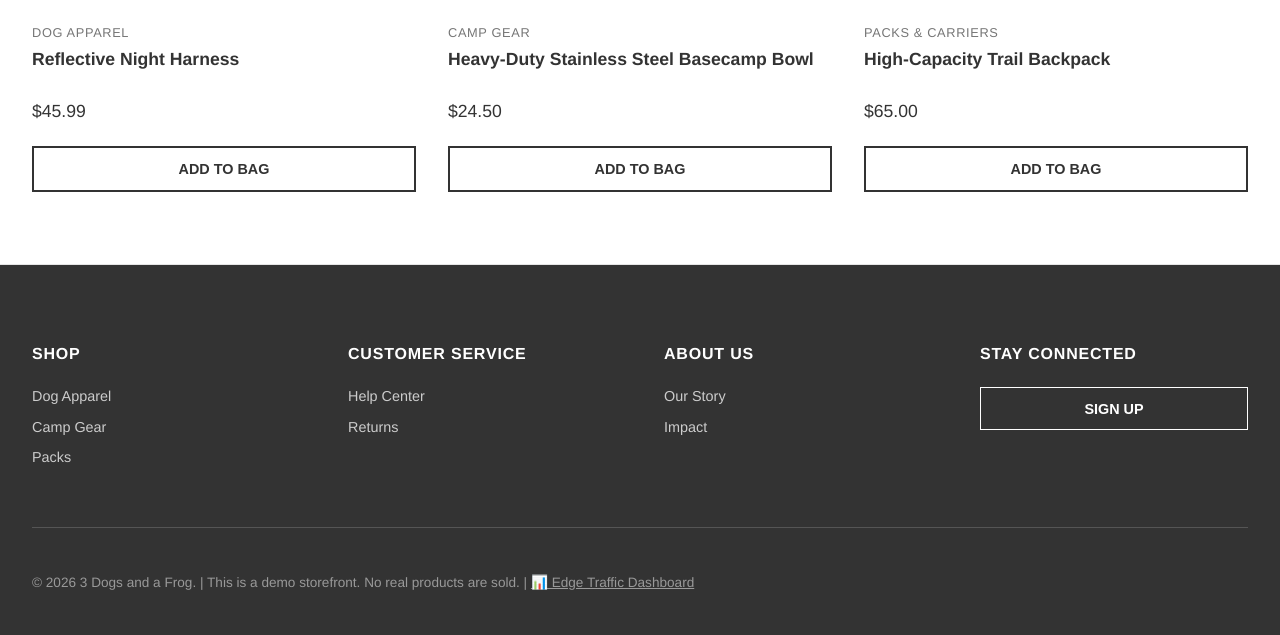
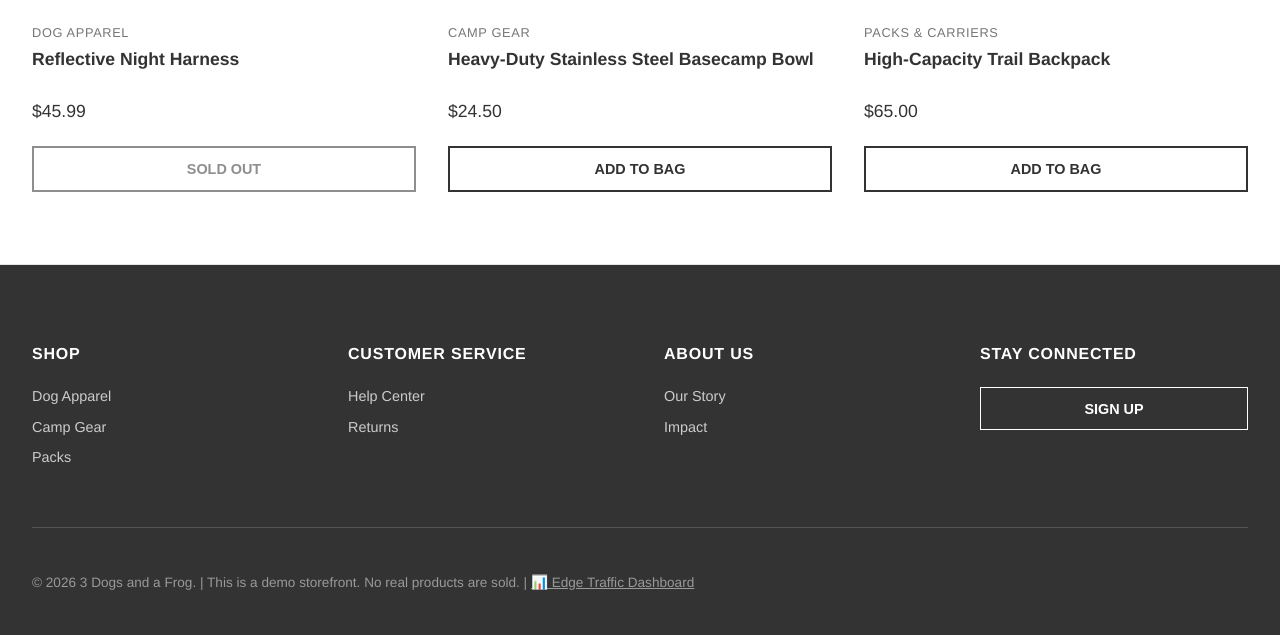
Before and after one commit to dctheobald/three-dogs-and-a-frog, a Node server app: page / in a window 1280 px wide. Shown: the part 1292-1927 px from the top of the page. Run offline with Node 20, Linux system fonts and the light colour scheme.

Commit message:
Reject out-of-stock/over-qty at all checkout paths; Sold Out UI state; human cart no longer depends on Origin

```diff
--- a/server.js
+++ b/server.js
@@ -195,7 +195,9 @@ app.post('/api/agent', async (req, res) => {
             else if (call.name === 'add_to_cart') {
                 const secureProductData = checkInventoryLocally(call.args.product_name);
 
-                if (secureProductData.status !== "Not Found") {
+                if (secureProductData.status === "Out of Stock") {
+                    response = await chat.sendMessage({ message: [{ functionResponse: { name: 'add_to_cart', response: { status: "Out of stock; do not add. Tell the customer this item is currently unavailable." } } }] });
+                } else if (secureProductData.status !== "Not Found") {
                     console.log(`🛒 [Action] Securely routing ${secureProductData.name} to frontend cart.`);
 
                     clientAction = {
@@ -265,15 +267,22 @@ app.get('/observability', (req, res) => res.render('observability', { title: 'Ed
 app.post('/create-checkout-session', async (req, res) => {
     try {
         const { cart } = req.body;
-        const lineItems = cart.map(item => ({
-            price_data: { currency: 'usd', product_data: { name: item.name }, unit_amount: Math.round(item.price * 100) },
-            quantity: item.quantity,
-        }));
+        const byName = Object.fromEntries(products.map(p => [p.name.toLowerCase(), p]));
+        const problems = [], lineItems = []; let txnAmount = 0;
+        for (const item of (cart || [])) {
+            const prod = byName[(item.name || '').toLowerCase()] || productsById[item.id];
+            const qty = item.quantity || 1;
+            if (!prod) { problems.push('Unknown item: ' + (item.name || item.id)); continue; }
+            if (prod.stock_qty <= 0) { problems.push(prod.name + ' is out of stock'); continue; }
+            if (qty > prod.stock_qty) { problems.push('Only ' + prod.stock_qty + ' of ' + prod.name + ' available'); continue; }
+            lineItems.push({ price_data: { currency: 'usd', product_data: { name: prod.name }, unit_amount: Math.round(prod.price * 100) }, quantity: qty });
+            txnAmount += prod.price * qty;
+        }
+        if (problems.length) return res.status(409).json({ error: problems.join('; ') });
         const session = await stripe.checkout.sessions.create({
             payment_method_types: ['card'], mode: 'payment', line_items: lineItems,
-            success_url: `${req.headers.origin}/success?session_id={CHECKOUT_SESSION_ID}`, cancel_url: `${req.headers.origin}/cart`,
+            success_url: SITE_BASE + '/success?session_id={CHECKOUT_SESSION_ID}', cancel_url: SITE_BASE + '/cart',
         });
-        const txnAmount = (cart || []).reduce((s, i) => s + (parseFloat(i.price) || 0) * (i.quantity || 1), 0);
         res.setHeader('X-Frog-Txn-Amount', txnAmount.toFixed(2));
         res.setHeader('X-Frog-Txn-Initiator', 'human');
         res.json({ url: session.url });
--- a/views/index.ejs
+++ b/views/index.ejs
@@ -28,7 +28,7 @@
                         <span class="category"><%= p.categoryLabel %></span>
                         <h3><%= p.name %></h3>
                         <p class="price">$<%= p.price.toFixed(2) %></p>
-                        <button class="add-btn">Add to Bag</button>
+                        <% if (p.stock_qty <= 0) { %><button class="add-btn" disabled style="opacity:0.55;cursor:not-allowed;">Sold Out</button><% } else { %><button class="add-btn">Add to Bag</button><% } %>
                     </div>
                 </div>
             <% }); %>
--- a/views/shop.ejs
+++ b/views/shop.ejs
@@ -36,7 +36,7 @@
                             <span class="category"><%= p.categoryLabel %></span>
                             <h3><%= p.name %></h3>
                             <p class="price">$<%= p.price.toFixed(2) %></p>
-                            <button class="add-btn">Add to Bag</button>
+                            <% if (p.stock_qty <= 0) { %><button class="add-btn" disabled style="opacity:0.55;cursor:not-allowed;">Sold Out</button><% } else { %><button class="add-btn">Add to Bag</button><% } %>
                         </div>
                     </div>
                 <% }); %>
```
